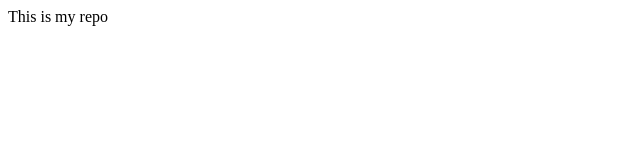
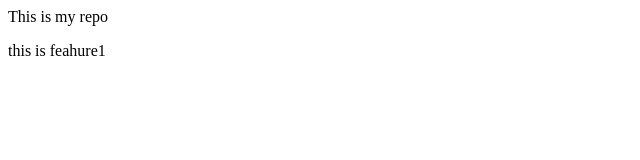
Before and after one commit to Mrunal6708/LocalRepo, a plain HTML site: page index.html in a window 1280 px wide. Shown: the full height of the page, 0-640 px from the left. Drawn offline with Linux system fonts and the light colour scheme.

Commit message:
Add Initial Files

```diff
--- a/index.html
+++ b/index.html
@@ -1 +1,3 @@
 <p>This is my repo</p>
+
+<p>this is feahure1</p>
```
